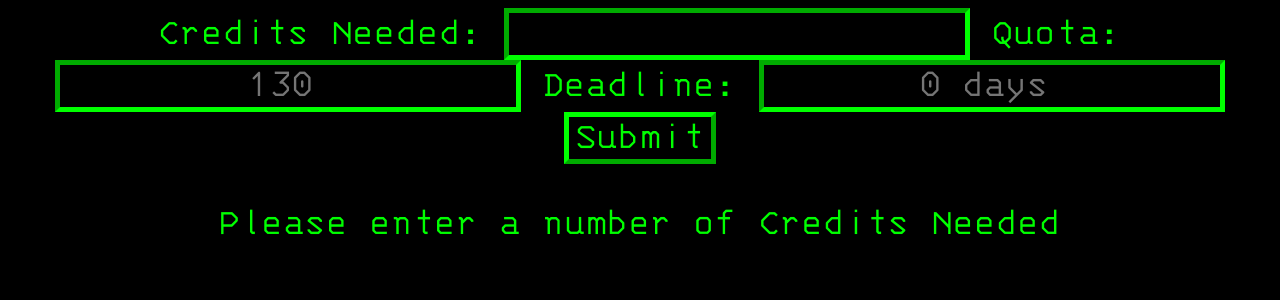
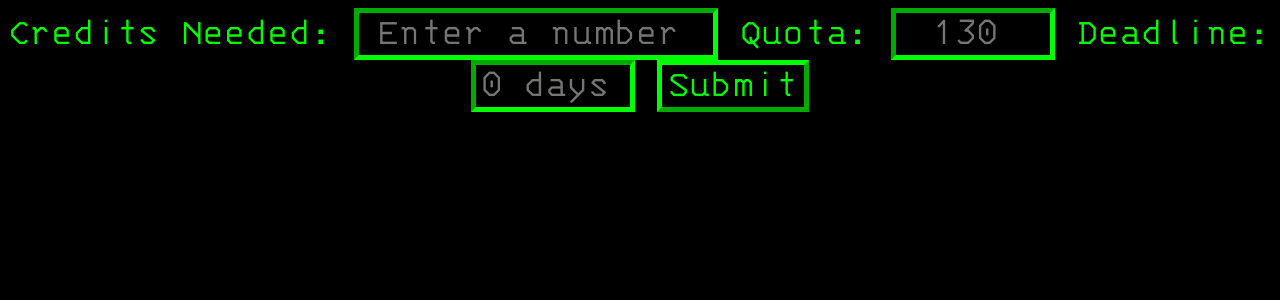
Before and after one commit to MaxOhNoo/LethalCalculator, a SvelteKit app: page / in a window 1280 px wide. Shown: the top 300 px of the page. Built offline with nearby package versions, Linux system fonts and the light colour scheme.

Commit message:
Better formatting and fixed math

```diff
--- a/src/routes/+page.svelte
+++ b/src/routes/+page.svelte
@@ -6,7 +6,7 @@
         scrap = undefined;
 
     function handleSubmit(event) {
-        scrap = overtime(credits, quota);
+        scrap = overtime(credits, quota, days);
     }
 
     function formCheck(event) {
@@ -27,6 +27,8 @@
     <input
         type="number"
         id="credits"
+        class="largeformbox"
+        placeholder="Enter a number"
         bind:value={credits}
         on:change={((scrap = undefined), formCheck)}
     />
@@ -34,22 +36,21 @@
     <input
         type="number"
         id="quota"
+        class="smallformbox"
+        placeholder="130"
         bind:value={quota}
-        placeholder="130"
         on:change={((scrap = undefined), formCheck)}
     />
     <label for="days">Deadline:</label>
     <input
         type="number"
         id="days"
+        class="smallformbox"
+        placeholder="0 days"
         bind:value={days}
-        placeholder="0 days"
         on:change={((scrap = undefined), formCheck)}
     />
     <button type="submit" on:focus={formCheck} on:mouseover={formCheck}>Submit</button>
-    {#if !credits}
-        <p>Please enter a number of Credits Needed</p>
-    {/if}
 </form>
 
 {#if scrap !== undefined}
@@ -76,6 +77,12 @@
     h1 {
         font-size: 80px;
     }
+    .smallformbox {
+        width: 150px;
+    }
+    .largeformbox {
+        width: 350px;
+    }
     input[type='number'] {
         appearance: textfield;
     }
--- a/src/routes/overtime.js
+++ b/src/routes/overtime.js
@@ -1,12 +1,23 @@
-export function overtime(credits, quota) {
+export function overtime(credits, quota, days) {
+  if (credits > 0 !== true) {
+    return
+  }
+  if (quota >= 130 !== true) {
+    quota = 130;
+  }
   if (credits < quota) {
     return credits;
+  }
+  // Days on the 3-0/NOW scale
+  if (3 >= days >= 0 !== true||days == undefined) {
+    days = 0;
   }
 
   console.log(`credits = ${credits}`);
   console.log(`quota = ${quota}`);
+  console.log(`days = ${days}`);
 
-  let scrap = Math.ceil((5 * credits + quota) / 6);
+  let scrap = Math.ceil((5 * credits + quota - (75 * (days-1))) / 6);
   console.log(`scrap = ${scrap}`);
   return scrap;
 }
```
